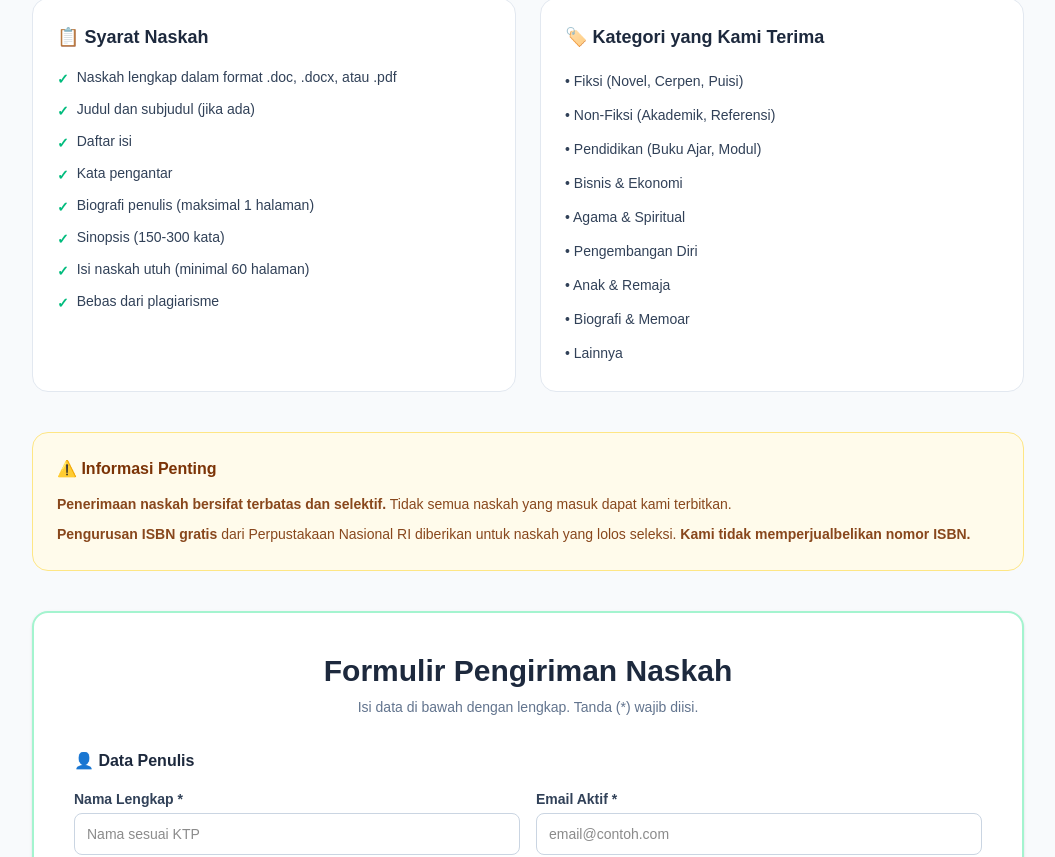
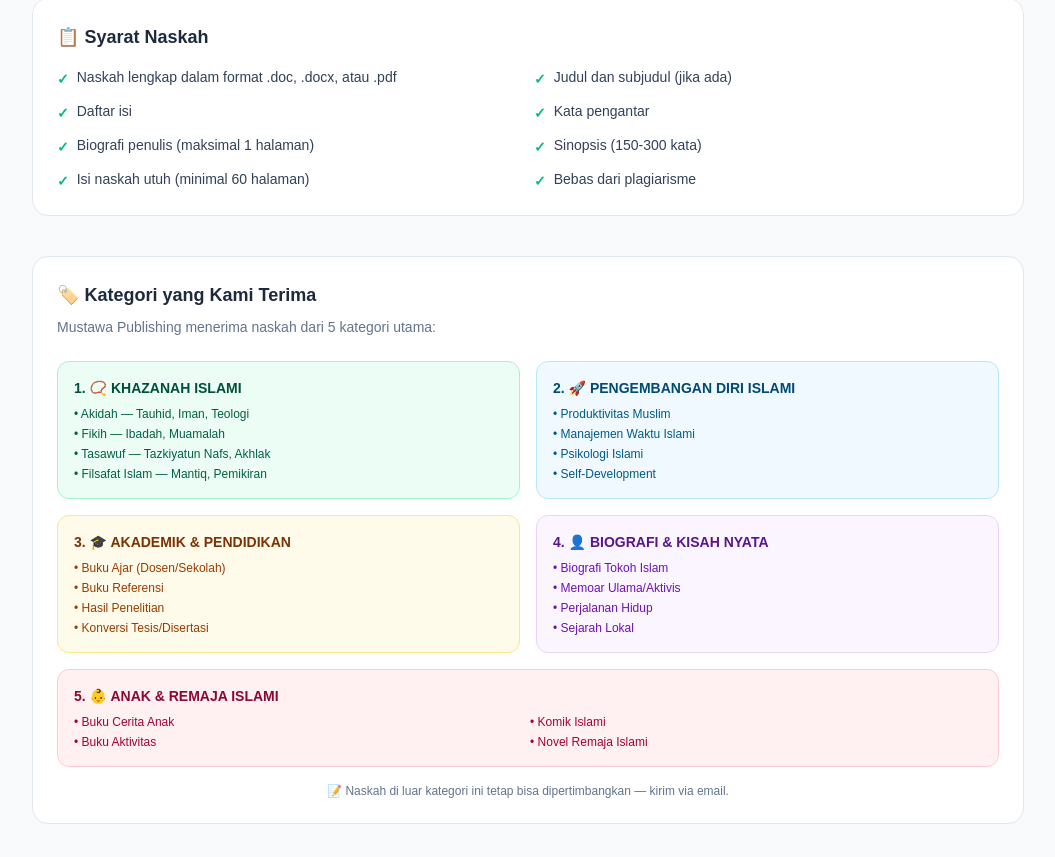
Before and after one commit to kulagalihmaulana-code/toko-buku-kustom, a Next.js app: page /kirim-naskah in a window 1280 px wide. Shown: the part 738-1595 px from the top of the page, without its empty margins (112-1167 px from the left). Built offline with nearby package versions, Linux system fonts and the light colour scheme; no server answers.

Commit message:
feat: 5 kategori visual di kirim-naskah

```diff
--- a/app/kirim-naskah/page.tsx
+++ b/app/kirim-naskah/page.tsx
@@ -31,12 +31,11 @@
     setUploadProgress('');
 
     try {
-      // Validasi file
       if (!manuscriptFile) {
         throw new Error('File naskah wajib diunggah');
       }
 
-      const maxSize = 20 * 1024 * 1024; // 20 MB
+      const maxSize = 20 * 1024 * 1024;
       if (manuscriptFile.size > maxSize) {
         throw new Error('Ukuran file maksimal 20 MB');
       }
@@ -47,7 +46,6 @@
         throw new Error('Format file harus .doc, .docx, atau .pdf');
       }
 
-      // 1. Upload naskah
       setUploadProgress('Mengunggah naskah...');
       const timestamp = Date.now();
       const safeName = manuscriptFile.name.replace(/[^a-zA-Z0-9.-]/g, '_');
@@ -64,7 +62,6 @@
         throw new Error('Gagal upload naskah: ' + uploadError.message);
       }
 
-      // 2. Simpan data ke tabel submissions
       setUploadProgress('Menyimpan data...');
       const { data: submission, error: insertError } = await supabase
         .from('submissions')
@@ -87,7 +84,6 @@
         throw new Error('Gagal menyimpan data: ' + insertError.message);
       }
 
-      // 3. Sukses
       setSubmissionCode(submission.submission_code);
       setSuccess(true);
       setUploadProgress('');
@@ -213,15 +209,26 @@
   ];
 
   const kategori = [
-    'Fiksi (Novel, Cerpen, Puisi)',
-    'Non-Fiksi (Akademik, Referensi)',
-    'Pendidikan (Buku Ajar, Modul)',
-    'Bisnis & Ekonomi',
-    'Agama & Spiritual',
-    'Pengembangan Diri',
-    'Anak & Remaja',
-    'Biografi & Memoar',
-    'Lainnya',
+    '1. Khazanah Islami — Akidah (Tauhid, Iman, Teologi)',
+    '1. Khazanah Islami — Fikih (Ibadah, Muamalah)',
+    '1. Khazanah Islami — Tasawuf (Tazkiyatun Nafs, Akhlak)',
+    '1. Khazanah Islami — Filsafat Islam (Mantiq, Pemikiran)',
+    '2. Pengembangan Diri Islami — Produktivitas Muslim',
+    '2. Pengembangan Diri Islami — Manajemen Waktu Islami',
+    '2. Pengembangan Diri Islami — Psikologi Islami',
+    '2. Pengembangan Diri Islami — Self-Development',
+    '3. Akademik & Pendidikan — Buku Ajar (Dosen/Sekolah)',
+    '3. Akademik & Pendidikan — Buku Referensi',
+    '3. Akademik & Pendidikan — Hasil Penelitian',
+    '3. Akademik & Pendidikan — Konversi Tesis/Disertasi',
+    '4. Biografi & Kisah Nyata — Biografi Tokoh Islam',
+    '4. Biografi & Kisah Nyata — Memoar Ulama/Aktivis',
+    '4. Biografi & Kisah Nyata — Perjalanan Hidup',
+    '4. Biografi & Kisah Nyata — Sejarah Lokal',
+    '5. Anak & Remaja Islami — Buku Cerita Anak',
+    '5. Anak & Remaja Islami — Komik Islami',
+    '5. Anak & Remaja Islami — Buku Aktivitas',
+    '5. Anak & Remaja Islami — Novel Remaja Islami',
   ];
 
   return (
@@ -275,13 +282,13 @@
           </div>
         </section>
 
-        {/* Syarat & Kategori */}
-        <section className="grid grid-cols-1 md:grid-cols-2 gap-6">
+        {/* Syarat Naskah */}
+        <section>
           <div className="bg-white p-6 rounded-2xl border border-slate-200">
             <h3 className="text-lg font-bold text-slate-800 mb-4 flex items-center gap-2">
               📋 Syarat Naskah
             </h3>
-            <ul className="space-y-2.5">
+            <ul className="grid grid-cols-1 sm:grid-cols-2 gap-3">
               {syarat.map((item, i) => (
                 <li key={i} className="flex gap-2 text-sm">
                   <span className="text-emerald-500 flex-shrink-0 font-bold mt-0.5">
@@ -292,19 +299,87 @@
               ))}
             </ul>
           </div>
+        </section>
 
-          <div className="bg-white p-6 rounded-2xl border border-slate-200">
-            <h3 className="text-lg font-bold text-slate-800 mb-4 flex items-center gap-2">
-              🏷️ Kategori yang Kami Terima
-            </h3>
-            <ul className="space-y-1.5">
-              {kategori.map((item, i) => (
-                <li key={i} className="text-sm text-slate-700 py-1">
-                  • {item}
-                </li>
-              ))}
-            </ul>
+        {/* KATEGORI VISUAL */}
+        <section className="bg-white p-6 rounded-2xl border border-slate-200">
+          <h3 className="text-lg font-bold text-slate-800 mb-2 flex items-center gap-2">
+            🏷️ Kategori yang Kami Terima
+          </h3>
+          <p className="text-sm text-slate-500 mb-6">
+            Mustawa Publishing menerima naskah dari 5 kategori utama:
+          </p>
+
+          <div className="grid grid-cols-1 md:grid-cols-2 gap-4">
+            {/* 1. Khazanah Islami */}
+            <div className="p-4 bg-emerald-50 rounded-xl border border-emerald-200">
+              <h4 className="font-bold text-emerald-900 text-sm mb-2">
+                1. 📿 KHAZANAH ISLAMI
+              </h4>
+              <ul className="space-y-1 text-xs text-emerald-800">
+                <li>• Akidah — Tauhid, Iman, Teologi</li>
+                <li>• Fikih — Ibadah, Muamalah</li>
+                <li>• Tasawuf — Tazkiyatun Nafs, Akhlak</li>
+                <li>• Filsafat Islam — Mantiq, Pemikiran</li>
+              </ul>
+            </div>
+
+            {/* 2. Pengembangan Diri Islami */}
+            <div className="p-4 bg-sky-50 rounded-xl border border-sky-200">
+              <h4 className="font-bold text-sky-900 text-sm mb-2">
+                2. 🚀 PENGEMBANGAN DIRI ISLAMI
+              </h4>
+              <ul className="space-y-1 text-xs text-sky-800">
+                <li>• Produktivitas Muslim</li>
+                <li>• Manajemen Waktu Islami</li>
+                <li>• Psikologi Islami</li>
+                <li>• Self-Development</li>
+              </ul>
+            </div>
+
+            {/* 3. Akademik & Pendidikan */}
+            <div className="p-4 bg-amber-50 rounded-xl border border-amber-200">
+              <h4 className="font-bold text-amber-900 text-sm mb-2">
+                3. 🎓 AKADEMIK & PENDIDIKAN
+              </h4>
+              <ul className="space-y-1 text-xs text-amber-800">
+                <li>• Buku Ajar (Dosen/Sekolah)</li>
+                <li>• Buku Referensi</li>
+                <li>• Hasil Penelitian</li>
+                <li>• Konversi Tesis/Disertasi</li>
+              </ul>
+            </div>
+
+            {/* 4. Biografi & Kisah Nyata */}
+            <div className="p-4 bg-purple-50 rounded-xl border border-purple-200">
+              <h4 className="font-bold text-purple-900 text-sm mb-2">
+                4. 👤 BIOGRAFI & KISAH NYATA
+              </h4>
+              <ul className="space-y-1 text-xs text-purple-800">
+                <li>• Biografi Tokoh Islam</li>
+                <li>• Memoar Ulama/Aktivis</li>
+                <li>• Perjalanan Hidup</li>
+                <li>• Sejarah Lokal</li>
+              </ul>
+            </div>
+
+            {/* 5. Anak & Remaja Islami */}
+            <div className="p-4 bg-rose-50 rounded-xl border border-rose-200 md:col-span-2">
+              <h4 className="font-bold text-rose-900 text-sm mb-2">
+                5. 👶 ANAK & REMAJA ISLAMI
+              </h4>
+              <ul className="grid grid-cols-1 sm:grid-cols-2 gap-1 text-xs text-rose-800">
+                <li>• Buku Cerita Anak</li>
+                <li>• Komik Islami</li>
+                <li>• Buku Aktivitas</li>
+                <li>• Novel Remaja Islami</li>
+              </ul>
+            </div>
           </div>
+
+          <p className="text-xs text-slate-500 mt-4 text-center">
+            📝 Naskah di luar kategori ini tetap bisa dipertimbangkan — kirim via email.
+          </p>
         </section>
 
         {/* Info Penting */}
@@ -325,9 +400,7 @@
           </div>
         </section>
 
-        {/* ============================================ */}
         {/* FORM SUBMISSION */}
-        {/* ============================================ */}
         <section
           id="form"
           className="bg-white p-6 sm:p-10 rounded-2xl shadow-sm border-2 border-emerald-200"
@@ -450,11 +523,76 @@
                       className="w-full px-3 py-2.5 border border-slate-300 rounded-lg focus:outline-none focus:ring-2 focus:ring-emerald-500 text-sm"
                     >
                       <option value="">-- Pilih kategori --</option>
-                      {kategori.map((k, i) => (
-                        <option key={i} value={k}>
-                          {k}
+                      <optgroup label="1. Khazanah Islami">
+                        <option value="1. Khazanah Islami — Akidah (Tauhid, Iman, Teologi)">
+                          📿 Akidah (Tauhid, Iman, Teologi)
                         </option>
-                      ))}
+                        <option value="1. Khazanah Islami — Fikih (Ibadah, Muamalah)">
+                          📿 Fikih (Ibadah, Muamalah)
+                        </option>
+                        <option value="1. Khazanah Islami — Tasawuf (Tazkiyatun Nafs, Akhlak)">
+                          📿 Tasawuf (Tazkiyatun Nafs, Akhlak)
+                        </option>
+                        <option value="1. Khazanah Islami — Filsafat Islam (Mantiq, Pemikiran)">
+                          📿 Filsafat Islam (Mantiq, Pemikiran)
+                        </option>
+                      </optgroup>
+                      <optgroup label="2. Pengembangan Diri Islami">
+                        <option value="2. Pengembangan Diri Islami — Produktivitas Muslim">
+                          🚀 Produktivitas Muslim
+                        </option>
+                        <option value="2. Pengembangan Diri Islami — Manajemen Waktu Islami">
+                          🚀 Manajemen Waktu Islami
+                        </option>
+                        <option value="2. Pengembangan Diri Islami — Psikologi Islami">
+                          🚀 Psikologi Islami
+                        </option>
+                        <option value="2. Pengembangan Diri Islami — Self-Development">
+                          🚀 Self-Development
+                        </option>
+                      </optgroup>
+                      <optgroup label="3. Akademik & Pendidikan">
+                        <option value="3. Akademik & Pendidikan — Buku Ajar (Dosen/Sekolah)">
+                          🎓 Buku Ajar (Dosen/Sekolah)
+                        </option>
+                        <option value="3. Akademik & Pendidikan — Buku Referensi">
+                          🎓 Buku Referensi
+                        </option>
+                        <option value="3. Akademik & Pendidikan — Hasil Penelitian">
+                          🎓 Hasil Penelitian
+                        </option>
+                        <option value="3. Akademik & Pendidikan — Konversi Tesis/Disertasi">
+                          🎓 Konversi Tesis/Disertasi
+                        </option>
+                      </optgroup>
+                      <optgroup label="4. Biografi & Kisah Nyata">
+                        <option value="4. Biografi & Kisah Nyata — Biografi Tokoh Islam">
+                          👤 Biografi Tokoh Islam
+                        </option>
+                        <option value="4. Biografi & Kisah Nyata — Memoar Ulama/Aktivis">
+                          👤 Memoar Ulama/Aktivis
+                        </option>
+                        <option value="4. Biografi & Kisah Nyata — Perjalanan Hidup">
+                          👤 Perjalanan Hidup
+                        </option>
+                        <option value="4. Biografi & Kisah Nyata — Sejarah Lokal">
+                          👤 Sejarah Lokal
+                        </option>
+                      </optgroup>
+                      <optgroup label="5. Anak & Remaja Islami">
+                        <option value="5. Anak & Remaja Islami — Buku Cerita Anak">
+                          👶 Buku Cerita Anak
+                        </option>
+                        <option value="5. Anak & Remaja Islami — Komik Islami">
+                          👶 Komik Islami
+                        </option>
+                        <option value="5. Anak & Remaja Islami — Buku Aktivitas">
+                          👶 Buku Aktivitas
+                        </option>
+                        <option value="5. Anak & Remaja Islami — Novel Remaja Islami">
+                          👶 Novel Remaja Islami
+                        </option>
+                      </optgroup>
                     </select>
                   </div>
 
@@ -499,7 +637,9 @@
                 <input
                   type="file"
                   accept=".doc,.docx,.pdf"
-                  onChange={(e) => setManuscriptFile(e.target.files?.[0] || null)}
+                  onChange={(e) =>
+                    setManuscriptFile(e.target.files?.[0] || null)
+                  }
                   className="hidden"
                   id="manuscript-input"
                 />
```
